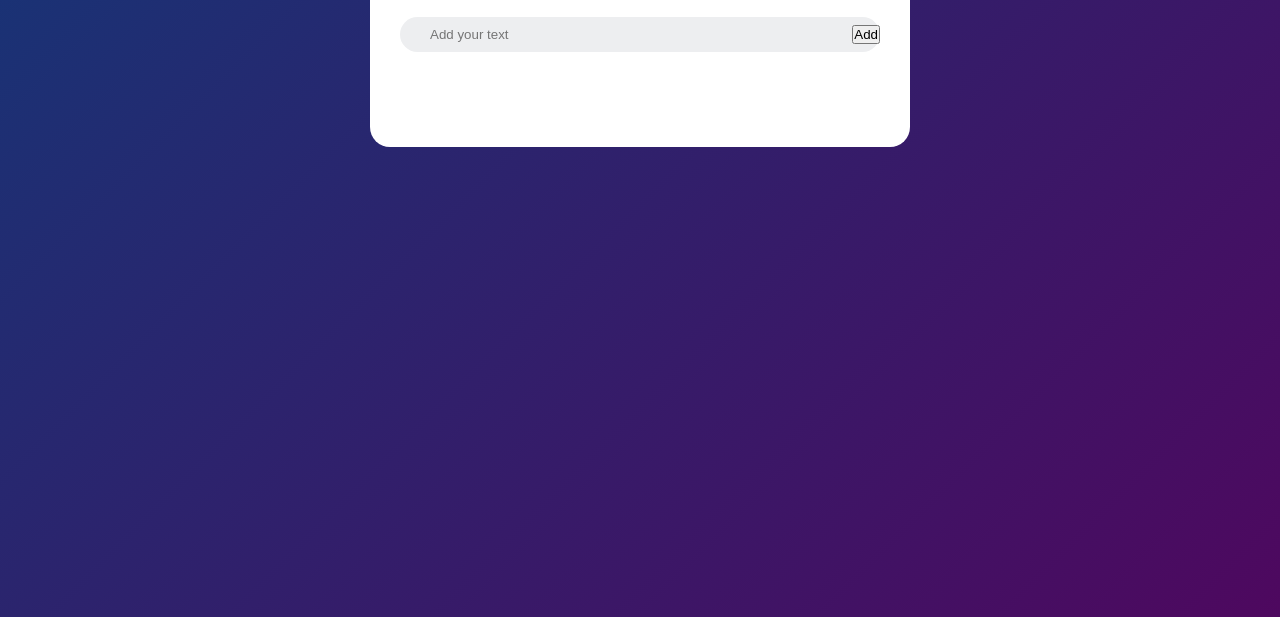
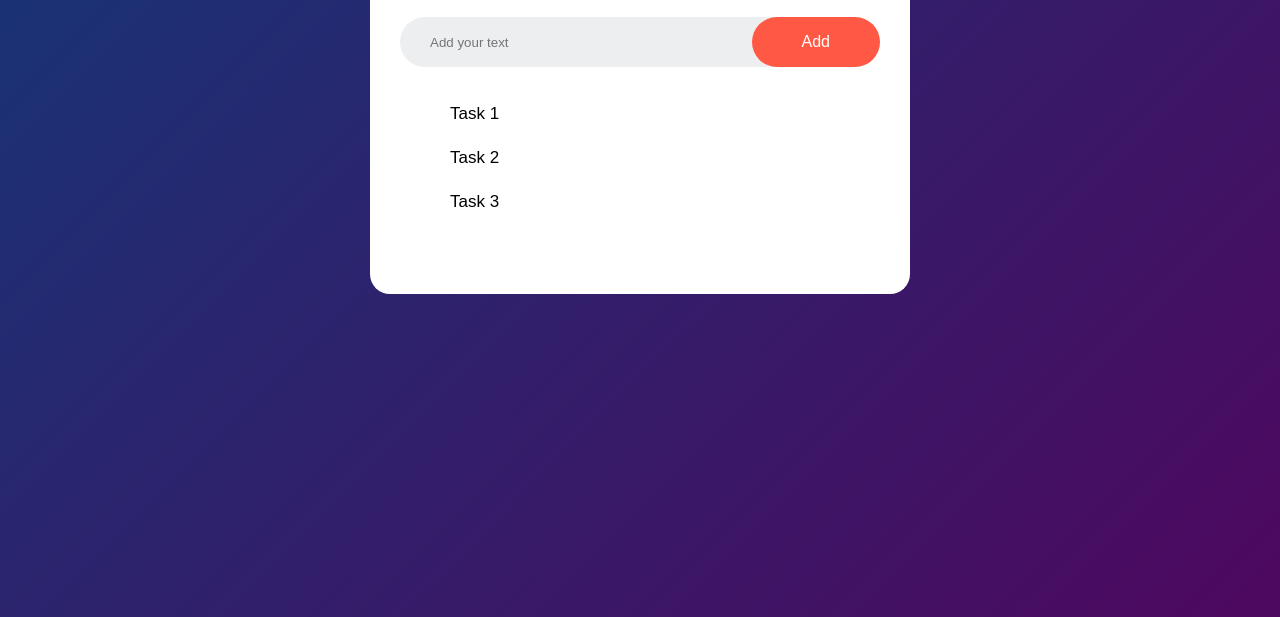
Before and after one commit to rashima200/ToDoList, a plain HTML site: page index.html in a window 1280 px wide. Shown: the part 183-800 px from the top of the page. Drawn offline with Linux system fonts and the light colour scheme.

Commit message:
feat:list container is added

```diff
--- a/index.html
+++ b/index.html
@@ -14,6 +14,11 @@
             <input type="text" id="input-box" placeholder="Add your text">
             <button>Add</button>
         </div>
+        <ul id="list-container">
+            <li>Task 1</li>
+            <li>Task 2</li>
+            <li>Task 3</li>
+        </ul>
     </div>
   </div>
 </body>
--- a/style.css
+++ b/style.css
@@ -46,3 +46,20 @@ input{
     padding: 10px;
     font-weight: 14px;
 }
+button{
+    border: none;
+    outline: none;
+    padding: 16px 50px;
+    background: #ff5945;
+    color: #fff;
+    font-size: 16px;
+    cursor: pointer;
+    border-radius: 40px;
+}
+ul li{
+    list-style: none;
+    font-size: 17px;
+    padding: 12px 8px 12px 50px;
+    user-select: none;
+    cursor: pointer;
+}
```
